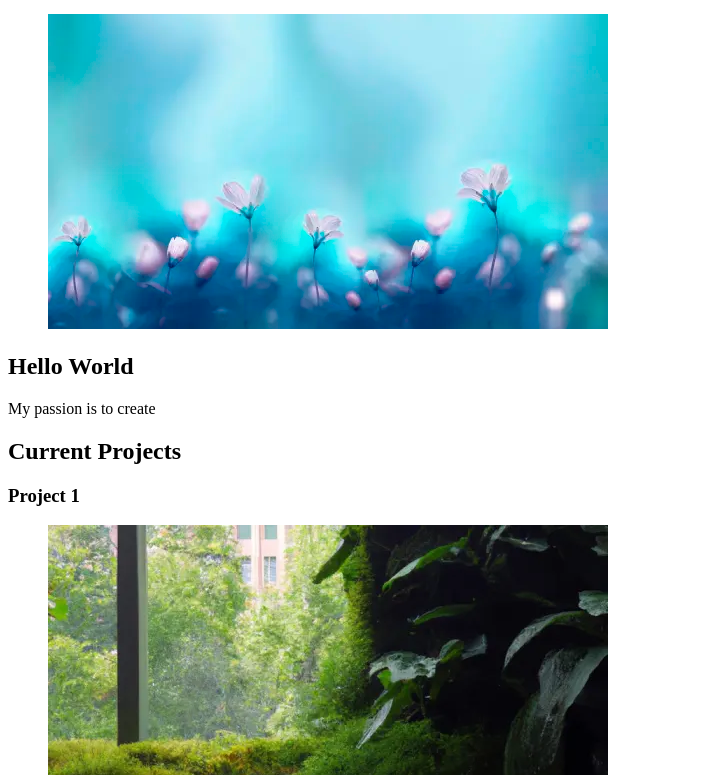
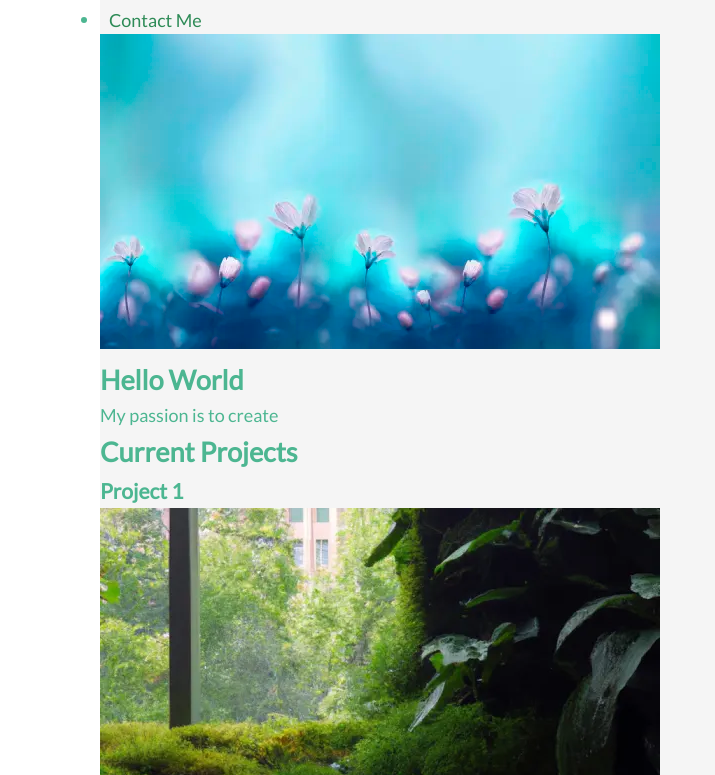
Before and after one commit to shonjs1/shonjs.github.io, a plain HTML site: page index.html in a window 1280 px wide. Shown: the part 118-893 px from the top of the page, without its empty margins (0-715 px from the left). Drawn offline with Linux system fonts and the light colour scheme.

Commit message:
Added some CSS code to style webpage, mainly font/color/margin/padding

```diff
--- a/assets/CSS/style.css
+++ b/assets/CSS/style.css
@@ -1,3 +1,27 @@
-body {
+@import url('https://fonts.googleapis.com/css2?family=Lato');
 
+* {
+    box-sizing: border-box;
+    margin: 0;
+    padding: 0;
 }
+
+html {
+    color: #4cb691;
+    font: 18px/1.618 sans-serif;
+    font-family: 'Lato', sans-serif;
+}
+
+a {
+    color: seagreen;
+    padding: .25rem .5rem;
+    text-decoration: none;
+}
+
+.container {
+    background-color: #f5f5f5;
+    margin: 2rem auto;
+    max-width: 60rem;
+    width: 90%
+/* can add shadow (42:49) */
+}
```
